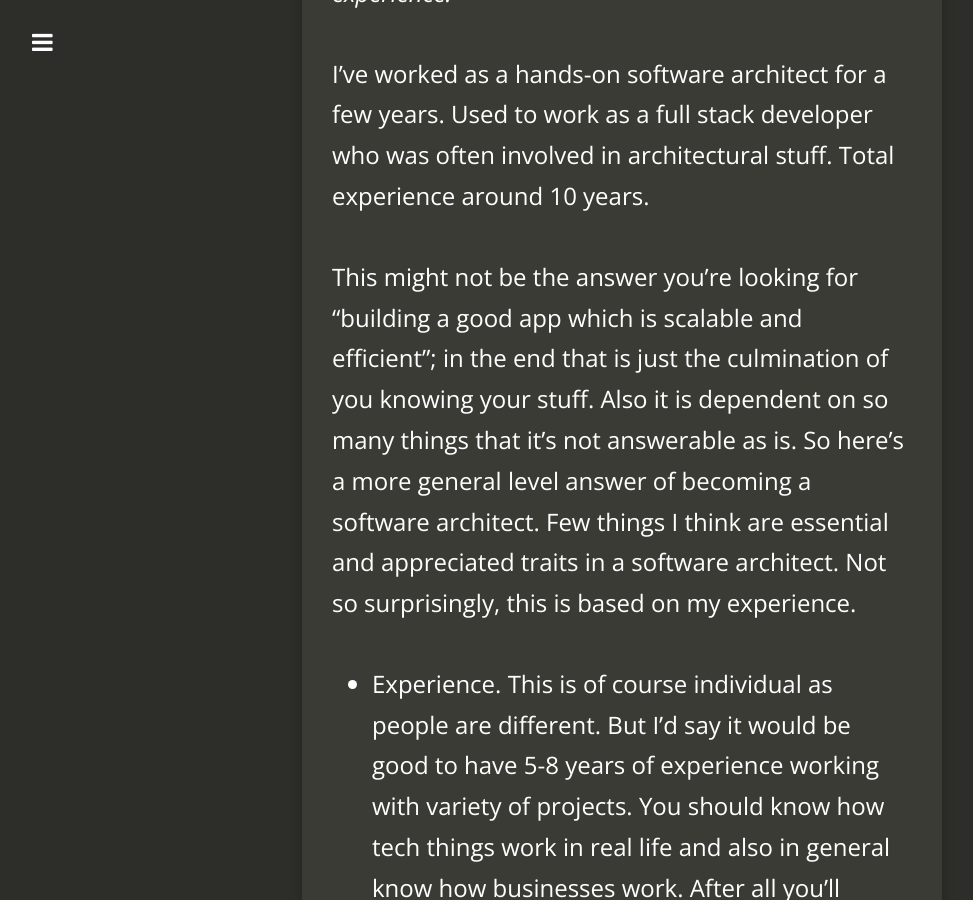
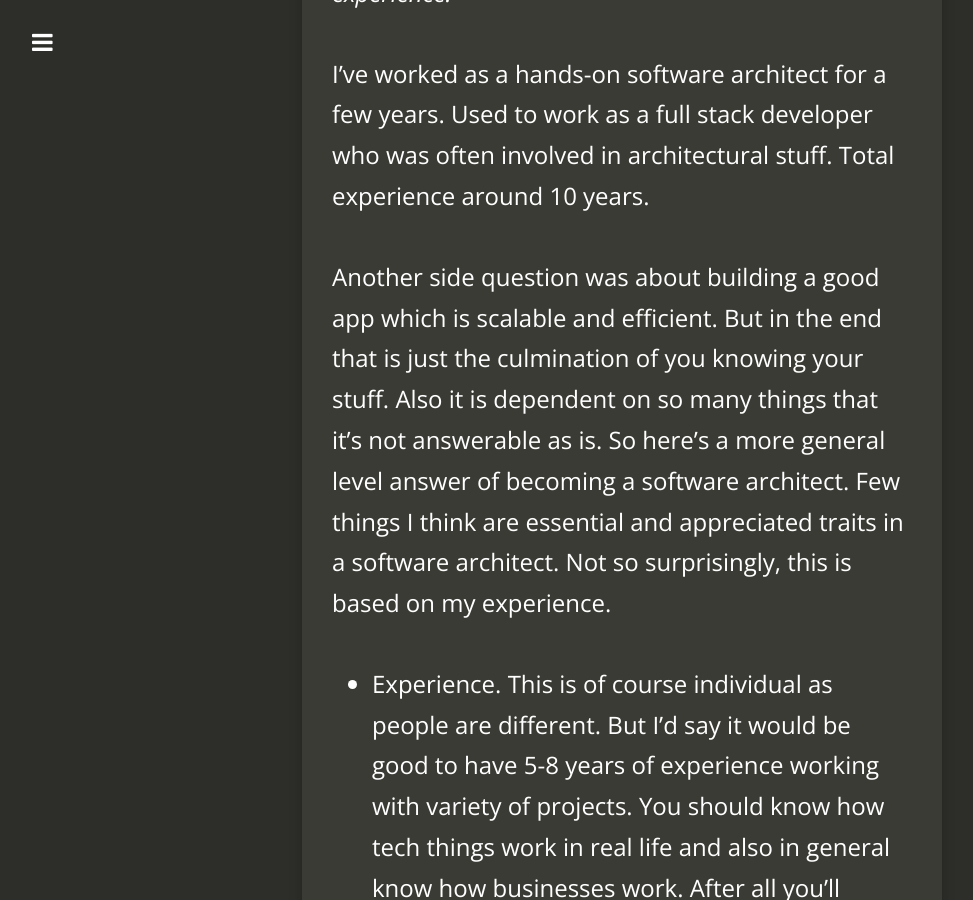
Before and after one commit to niklas-e/niklas-e.github.io, a Jekyll site: the page built from _posts/2020-12-03-from-software-developer-to-architect.md, in a window 1280 px wide and 900 px high, scrolled down 966 px. Shown: the whole window, without its empty margins (18-991 px from the left). Built offline with Jekyll 4.4.1, drawn with Linux system fonts in a browser that asks for light colours; nearby versions of some CDN libraries; comment, search, counter and statistics services are not loaded.

Commit message:
Update 2020-12-03-from-software-developer-to-architect.md

```diff
--- a/_posts/2020-12-03-from-software-developer-to-architect.md
+++ b/_posts/2020-12-03-from-software-developer-to-architect.md
@@ -19,7 +19,7 @@ I stumbled upon a Reddit post in [/r/softwarearchitecture](https://www.reddit.co
 
 I've worked as a hands-on software architect for a few years. Used to work as a full stack developer who was often involved in architectural stuff. Total experience around 10 years.
 
-This might not be the answer you're looking for "building a good app which is scalable and efficient"; in the end that is just the culmination of you knowing your stuff. Also it is dependent on so many things that it's not answerable as is. So here's a more general level answer of becoming a software architect. Few things I think are essential and appreciated traits in a software architect. Not so surprisingly, this is based on my experience.
+Another side question was about building a good app which is scalable and efficient. But in the end that is just the culmination of you knowing your stuff. Also it is dependent on so many things that it's not answerable as is. So here's a more general level answer of becoming a software architect. Few things I think are essential and appreciated traits in a software architect. Not so surprisingly, this is based on my experience.
 
 * Experience. This is of course individual as people are different. But I'd say it would be good to have 5-8 years of experience working with variety of projects. You should know how tech things work in real life and also in general know how businesses work. After all you'll usually be the piece between tech and business.
 * Versatility. You should be able to work on all aspects of the system and its dependencies. Note, this does not mean you should already know everything about everything. Just being able to handle the big picture and work with it. This includes different techs and architectural patterns.
```
